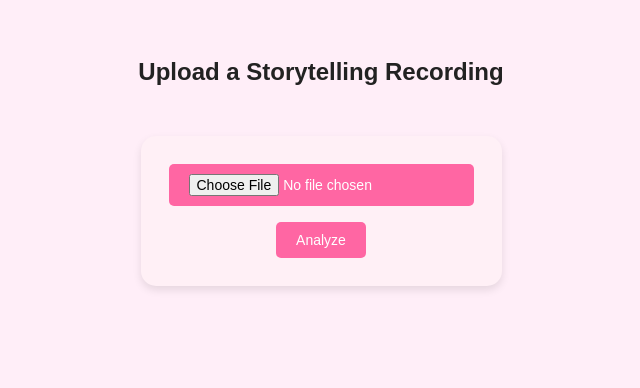
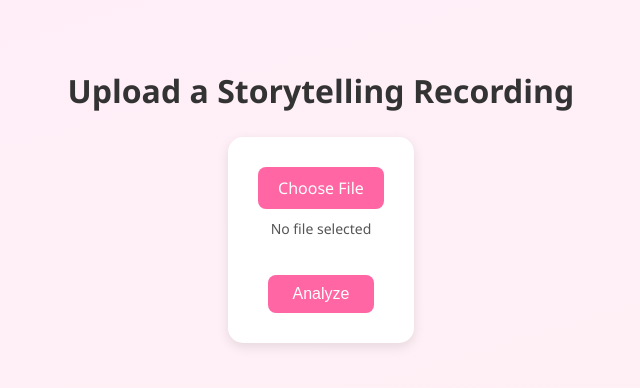
Before and after one commit to MichelleBeni/audioWeb, a Flask app: page / in a window 1280 px wide. Shown: the top 388 px of the page, without its empty margins (319-959 px from the left). Run offline with Flask 3, Linux system fonts and the light colour scheme.

Commit message:
Update index.html

```diff
--- a/templates/index.html
+++ b/templates/index.html
@@ -1,60 +1,99 @@
-
 <!DOCTYPE html>
 <html>
 <head>
-    <title>Storytelling Quality</title>
+    <title>Storytelling Analyzer</title>
     <style>
         body {
-            font-family: 'Arial', sans-serif;
-            background: #ffeef8;
-            color: #222;
+            font-family: 'Segoe UI', sans-serif;
+            background: linear-gradient(to bottom right, #ffeef8, #fff0f5);
+            color: #333;
             text-align: center;
+            padding: 40px;
+        }
+
+        h1 {
+            font-size: 32px;
+            margin-bottom: 25px;
+        }
+
+        .upload-box {
+            background-color: white;
             padding: 30px;
-        }
-        .upload-container {
-            margin: 30px auto;
-            padding: 20px;
-            background-color: #fff0f6;
             border-radius: 15px;
             display: inline-block;
-            box-shadow: 0 4px 8px rgba(0,0,0,0.1);
+            box-shadow: 0 4px 12px rgba(0,0,0,0.1);
         }
-        input[type="file"], input[type="submit"] {
+
+        input[type="file"] {
+            display: none;
+        }
+
+        .file-label {
             background-color: #ff66a3;
             color: white;
+            padding: 10px 20px;
+            border-radius: 8px;
+            cursor: pointer;
+            display: inline-block;
+            margin-bottom: 10px;
+        }
+
+        #file-name {
+            font-size: 14px;
+            color: #555;
+            margin-bottom: 15px;
+        }
+
+        button {
+            background-color: #ff66a3;
+            color: white;
+            padding: 10px 25px;
             border: none;
-            padding: 10px 20px;
-            margin: 8px;
-            font-size: 14px;
-            border-radius: 5px;
+            border-radius: 8px;
+            font-size: 16px;
             cursor: pointer;
         }
+
         .results {
             margin-top: 30px;
         }
+
         img {
             max-width: 400px;
             margin: 20px;
+            border-radius: 10px;
+            box-shadow: 0 0 8px rgba(0,0,0,0.15);
         }
     </style>
 </head>
 <body>
-    <h2>Upload a Storytelling Recording</h2>
-    <div class="upload-container">
+    <h1>Upload a Storytelling Recording</h1>
+
+    <div class="upload-box">
         <form action="/analyze" method="post" enctype="multipart/form-data">
-            <input type="file" name="file" required>
+            <label class="file-label" for="file-upload">Choose File</label>
+            <input type="file" id="file-upload" name="file" accept=".wav" required onchange="updateFileName(this)">
+            <div id="file-name">No file selected</div>
             <br>
-            <input type="submit" value="Analyze">
+            <button type="submit">Analyze</button>
         </form>
     </div>
+
     {% if pitch_variability %}
     <div class="results">
         <p><strong>Pitch Variability:</strong> {{ pitch_variability }}</p>
         <p><strong>Pitch Change Rate:</strong> {{ pitch_change_rate }}</p>
-        <h4>Scatter Plots:</h4>
+        <h3>Scatter Plots</h3>
         <img src="{{ plots['expressiveness'] }}" alt="Expressiveness Plot">
         <img src="{{ plots['clarity'] }}" alt="Clarity Plot">
     </div>
     {% endif %}
+
+    <script>
+        function updateFileName(input) {
+            const fileName = input.files[0] ? input.files[0].name : "No file selected";
+            document.getElementById("file-name").textContent = fileName;
+        }
+    </script>
 </body>
 </html>
```
